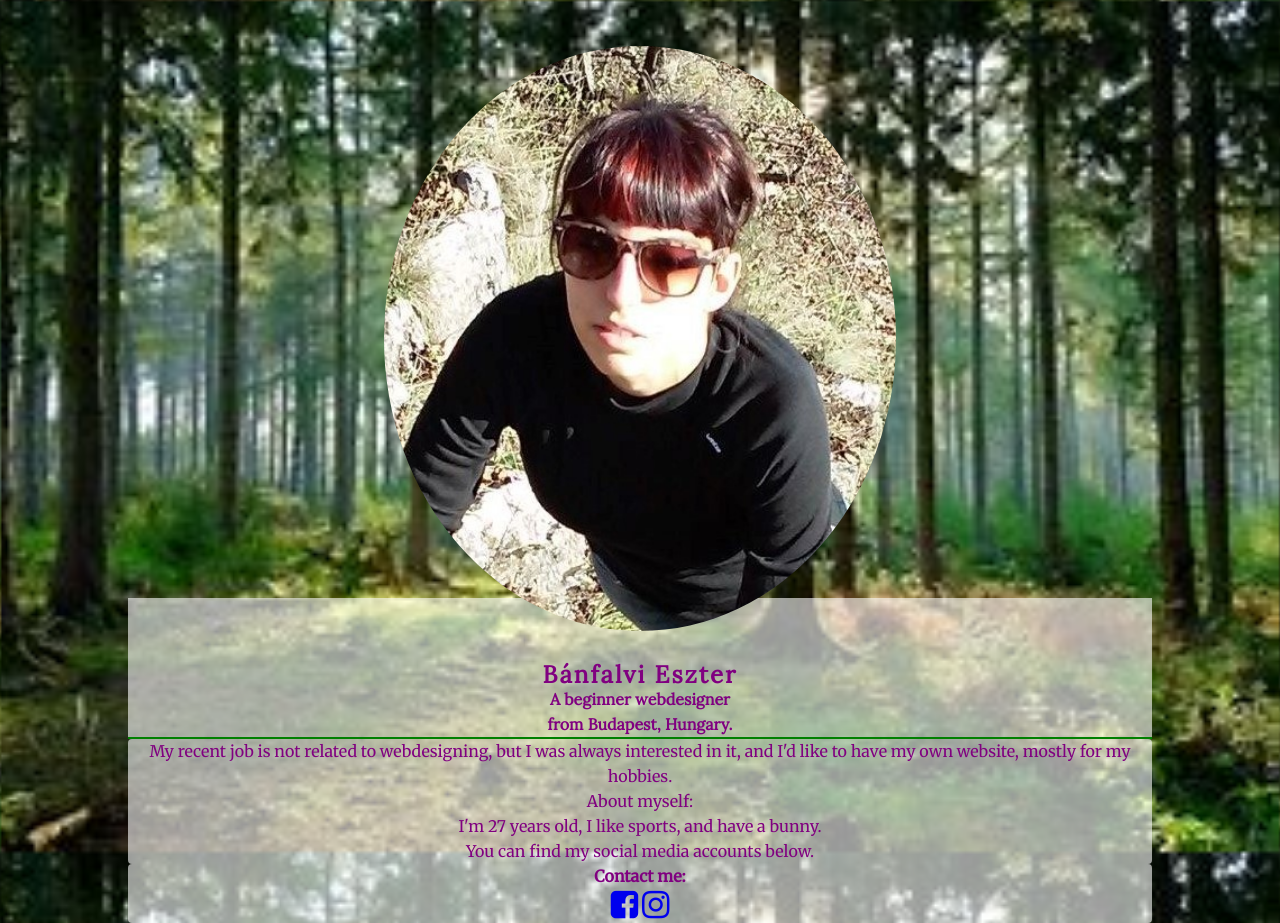
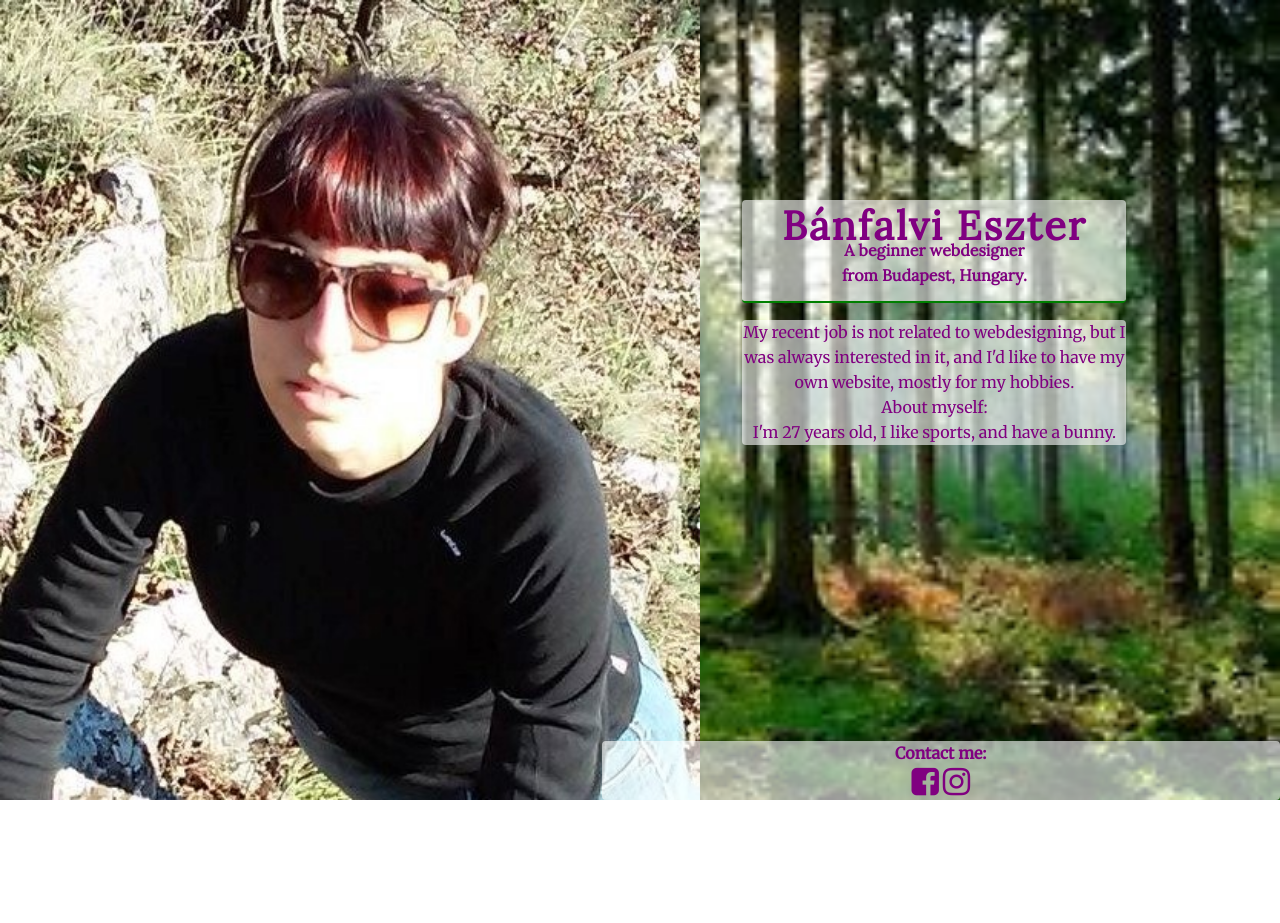
Before and after one commit to AmonyBy24/About-me, a plain HTML site: page index.html in a window 1280 px wide. After the commit the page ends 800 px from the top, so only its background shows below. Drawn offline with Linux system fonts and the light colour scheme.

Commit message:
final version

```diff
--- a/index.html
+++ b/index.html
@@ -2,7 +2,7 @@
 <html>
 <head>
   <meta charset="utf-8">
-  <meta name="viewport" content="width=device-width">
+  <meta name="viewport" content="width=device-width,initial-scale:1">
   <title>About me</title>
   <link rel="stylesheet" type="text/css" href="main.css">
    <link href="https://maxcdn.bootstrapcdn.com/font-awesome/4.7.0/css/font-awesome.min.css" rel="stylesheet">
@@ -16,11 +16,11 @@
     <p>A beginner webdesigner<br>from Budapest, Hungary.</p>
   </header>
   <main class="about">
-    <p>My recent job is not related to webdesigning, but I was always interested in it, and I'd like to have my own website, mostly for my hobbies.<br>About myself:<br>I'm 27 years old, I like sports, and have a bunny.<br>You can find my social media accounts below.</p>
+    <p>My recent job is not related to webdesigning, but I was always interested in it, and I'd like to have my own website, mostly for my hobbies.<br>About myself:<br>I'm 27 years old, I like sports, and have a bunny.<br></p>
   </main>
   <footer class="link-section">
     <p>Contact me:</p>
-    <a href="https://www.facebook.com/eszti.banfalvi"><i class="fa fa-facebook-square fa-2x" aria-hidden="true"></i></a>
-    <a href="https://www.instagram.com/amony_byrone/"><i class="fa fa-instagram fa-2x" aria-hidden="true"></i></a>
+    <a href="https://www.facebook.com/eszti.banfalvi" target="_blank"><i class="fa fa-facebook-square fa-2x" aria-hidden="true"></i></a>
+    <a href="https://www.instagram.com/amony_byrone/" target="_blank"><i class="fa fa-instagram fa-2x" aria-hidden="true"></i></a>
   </footer>
 </body>
--- a/main.css
+++ b/main.css
@@ -66,7 +66,7 @@ body {
 /*tipography*/
 body {
   font-size:1.125rem;
-  line-height:25px;
+  line-height:1.5625rem;
   text-align: center;
 }
 .main-header {
@@ -76,7 +76,7 @@ body {
 }
 h1 {
   font-size:1.5rem;
-  letter-spacing:2px;
+  letter-spacing:0.125rem;
 }
 p {
   font-size:1rem;
@@ -88,6 +88,9 @@ p {
 .link-section {
   color:purple;
 }
+a {
+  color:purple;
+}
 /*pic*/
 img {
   width:40%;
@@ -95,9 +98,27 @@ img {
   border-radius:50%;
   margin-top:0.5%;
   position:relative;
-  top:5vh;
+  top:2vh;
+  transition: all 0.5s ease-in-out;
 }
-/*sizing*/
+img:hover {
+ transform:scale(1.1);
+}
+@media (min-width: 768px) {
+  img {
+    position: fixed;
+    top: 0;
+    left:0;
+    border-radius:0%;
+    height: 100%;
+    width: auto;
+    margin:0 0;
+  }
+  img:hover {
+    transform:scale(1)
+  }
+}
+/*deatils*/
 .main-header {
   width:80%;
   margin-left:10%;
@@ -106,6 +127,7 @@ img {
   color:purple;
   font-weight: bold;
   padding-top:5%;
+  border-radius:4px;
   border-bottom:2px solid green;
 }
 .about {
@@ -125,6 +147,35 @@ img {
   color:purple;
   font-weight: bold;
 }
+@media (min-width: 768px) {
+  .main-header {
+    position:fixed;
+    top:25%;
+    right:2%;
+    width:30%;
+    padding:1%;
+    font-size:2rem;
+  }
+  h1 {
+    font-size:2.5rem;
+    color:purple;
+  }
+  .about {
+    position:fixed;
+    top:40%;
+    right:2%;
+    width:30%;
+  }
+  .link-section {
+    position:fixed;
+    bottom:0;
+    right:0;
+    width:53%;
+    margin-left:0;
+    margin-right:0;
+  }
+}
+/*effects*/
 a:hover {
-  color:orange;
+  color:orangered;
 }
```
